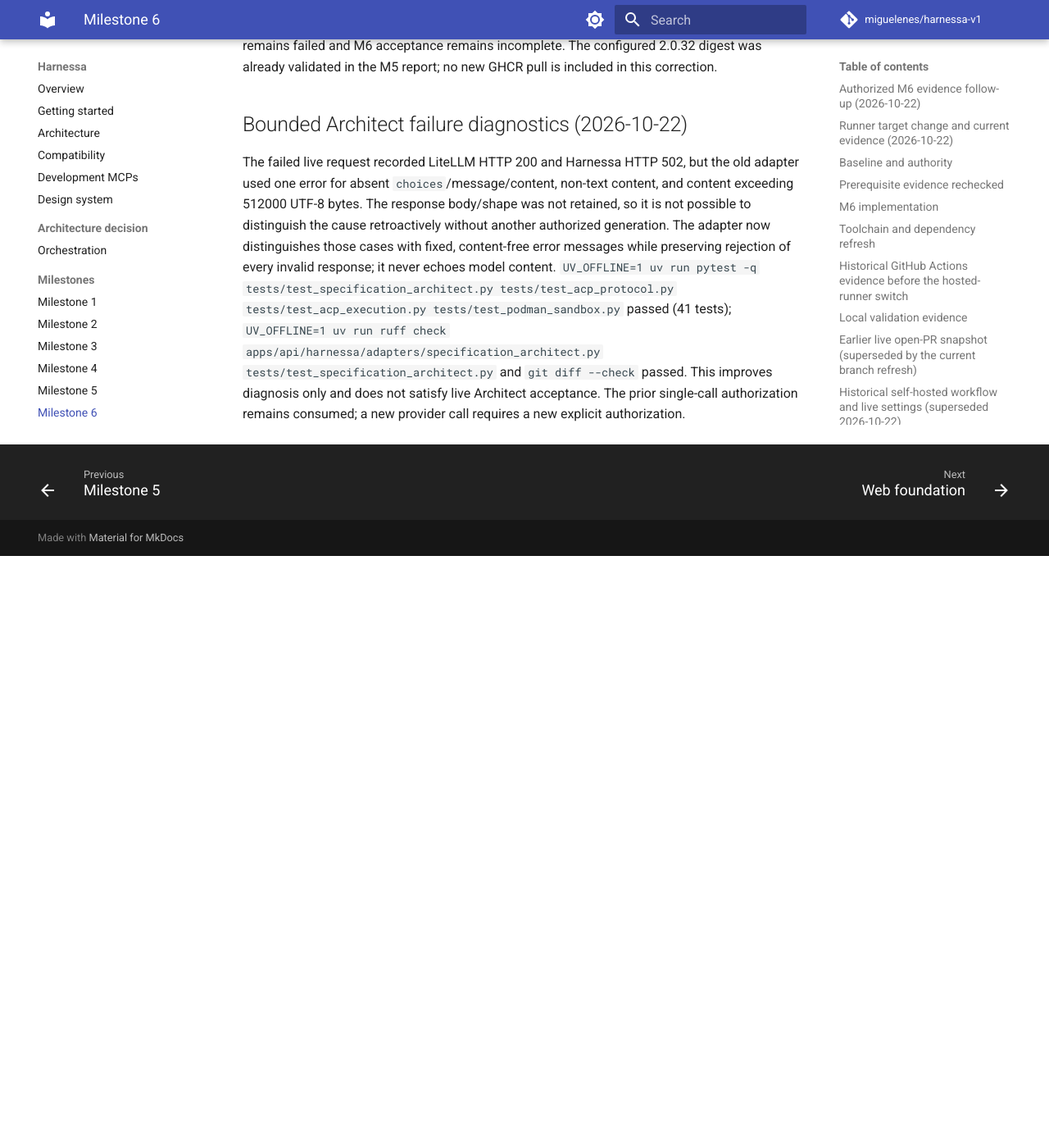
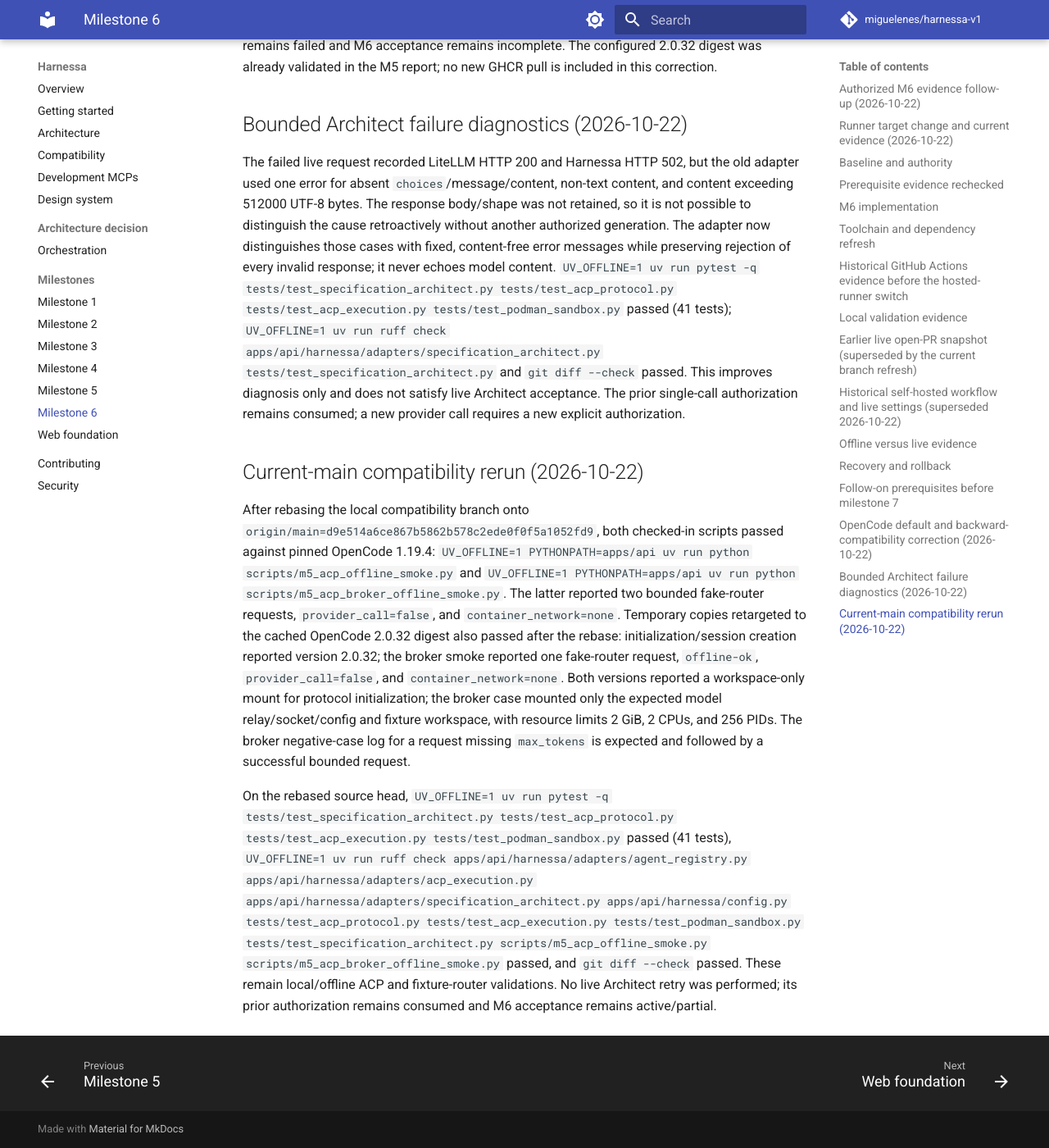
Before and after one commit to miguelenes/harnessa-v1, an MkDocs documentation site: the page built from docs/milestones/06.md, in a window 1280 px wide and 1400 px high, scrolled down 20411 px. Shown: the whole window at 82% size. Built offline with MkDocs 1.6.1 and Material for MkDocs 9.7.7, drawn with Linux system fonts in a browser that asks for light colours; comment, search, counter and statistics services are not loaded; before the commit the page ends 21089 px from its top, so only the background shows below that.

Commit message:
docs: record current-main ACP compatibility evidence

```diff
--- a/docs/milestones/06.md
+++ b/docs/milestones/06.md
@@ -198,3 +198,9 @@
 ## Bounded Architect failure diagnostics (2026-10-22)
 
 The failed live request recorded LiteLLM HTTP 200 and Harnessa HTTP 502, but the old adapter used one error for absent `choices`/message/content, non-text content, and content exceeding 512000 UTF-8 bytes. The response body/shape was not retained, so it is not possible to distinguish the cause retroactively without another authorized generation. The adapter now distinguishes those cases with fixed, content-free error messages while preserving rejection of every invalid response; it never echoes model content. `UV_OFFLINE=1 uv run pytest -q tests/test_specification_architect.py tests/test_acp_protocol.py tests/test_acp_execution.py tests/test_podman_sandbox.py` passed (41 tests); `UV_OFFLINE=1 uv run ruff check apps/api/harnessa/adapters/specification_architect.py tests/test_specification_architect.py` and `git diff --check` passed. This improves diagnosis only and does not satisfy live Architect acceptance. The prior single-call authorization remains consumed; a new provider call requires a new explicit authorization.
+
+## Current-main compatibility rerun (2026-10-22)
+
+After rebasing the local compatibility branch onto `origin/main=d9e514a6ce867b5862b578c2ede0f0f5a1052fd9`, both checked-in scripts passed against pinned OpenCode 1.19.4: `UV_OFFLINE=1 PYTHONPATH=apps/api uv run python scripts/m5_acp_offline_smoke.py` and `UV_OFFLINE=1 PYTHONPATH=apps/api uv run python scripts/m5_acp_broker_offline_smoke.py`. The latter reported two bounded fake-router requests, `provider_call=false`, and `container_network=none`. Temporary copies retargeted to the cached OpenCode 2.0.32 digest also passed after the rebase: initialization/session creation reported version 2.0.32; the broker smoke reported one fake-router request, `offline-ok`, `provider_call=false`, and `container_network=none`. Both versions reported a workspace-only mount for protocol initialization; the broker case mounted only the expected model relay/socket/config and fixture workspace, with resource limits 2 GiB, 2 CPUs, and 256 PIDs. The broker negative-case log for a request missing `max_tokens` is expected and followed by a successful bounded request.
+
+On the rebased source head, `UV_OFFLINE=1 uv run pytest -q tests/test_specification_architect.py tests/test_acp_protocol.py tests/test_acp_execution.py tests/test_podman_sandbox.py` passed (41 tests), `UV_OFFLINE=1 uv run ruff check apps/api/harnessa/adapters/agent_registry.py apps/api/harnessa/adapters/acp_execution.py apps/api/harnessa/adapters/specification_architect.py apps/api/harnessa/config.py tests/test_acp_protocol.py tests/test_acp_execution.py tests/test_podman_sandbox.py tests/test_specification_architect.py scripts/m5_acp_offline_smoke.py scripts/m5_acp_broker_offline_smoke.py` passed, and `git diff --check` passed. These remain local/offline ACP and fixture-router validations. No live Architect retry was performed; its prior authorization remains consumed and M6 acceptance remains active/partial.
```
